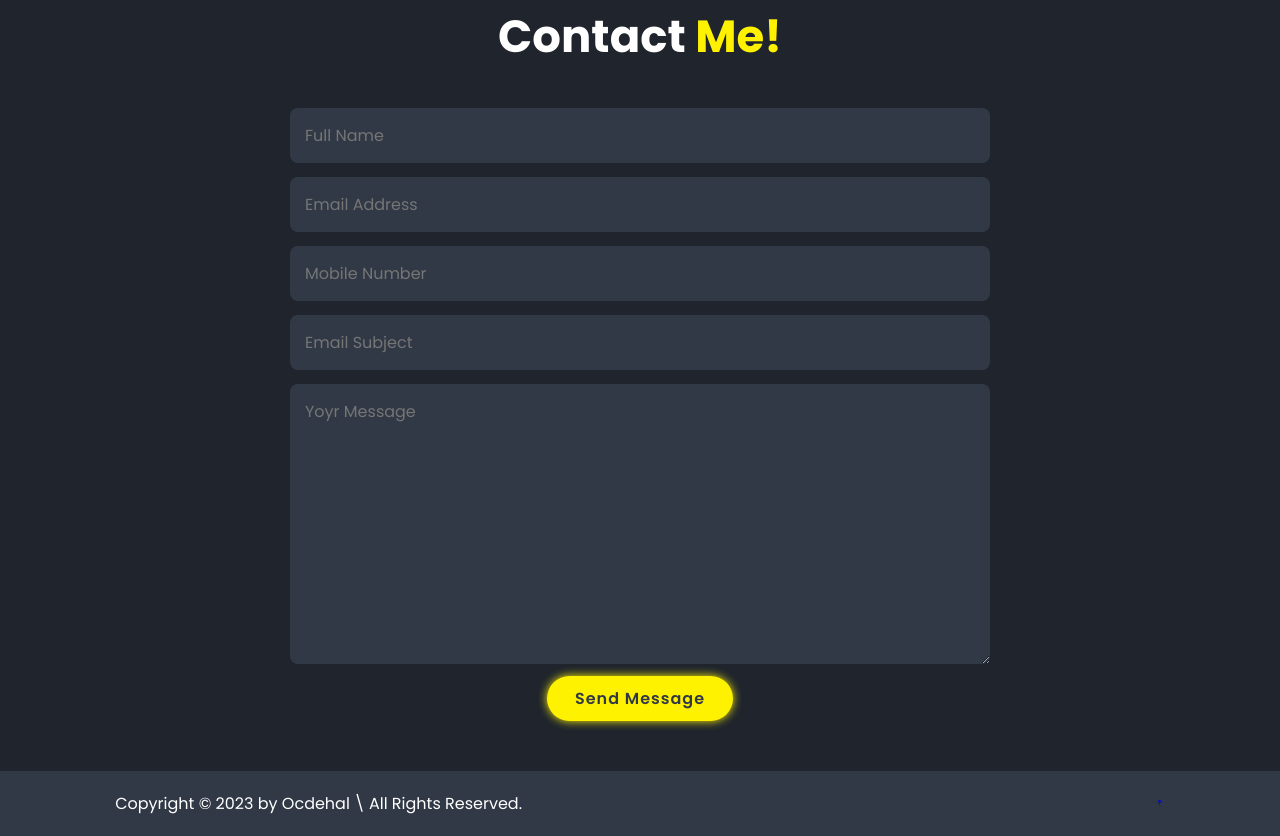
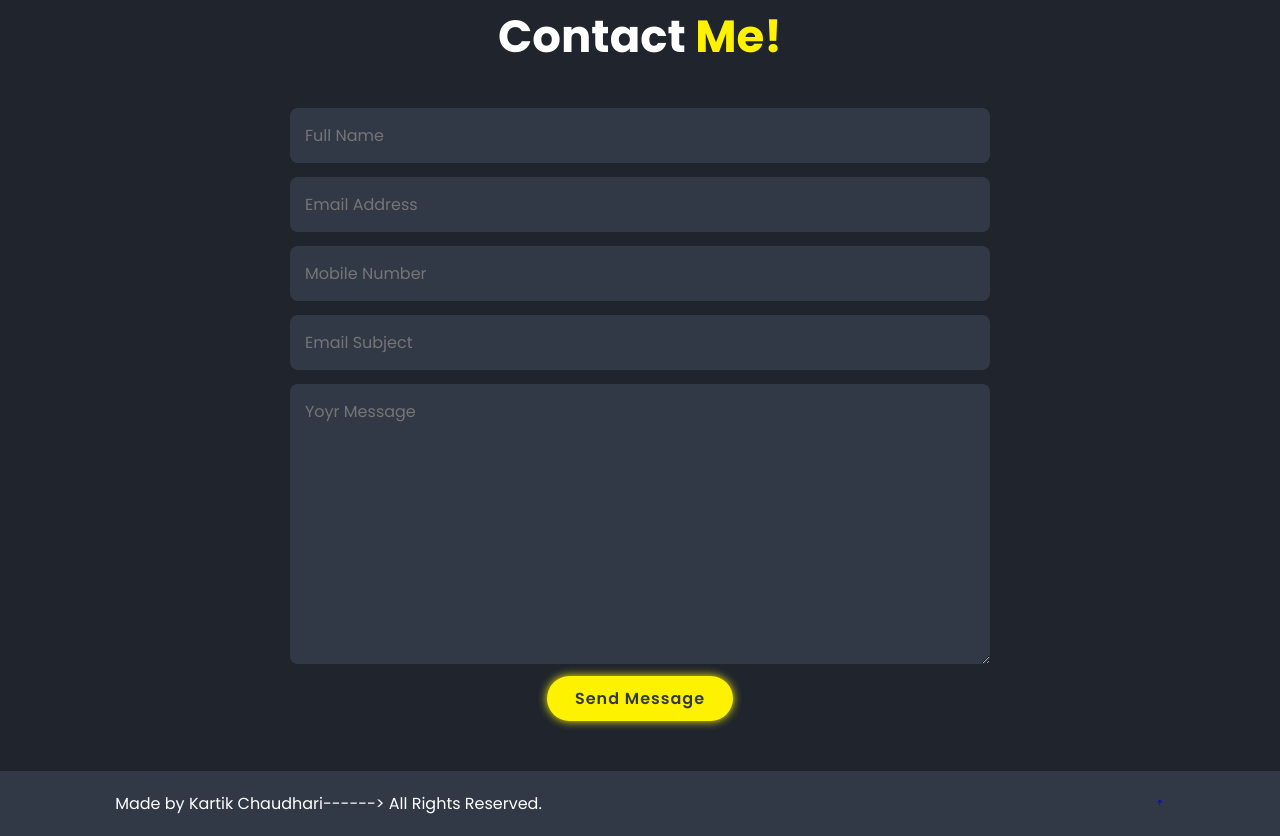
Before and after one commit to kartik-chaudhari-1911/portfolio-, a plain HTML site: page index.html in a window 1280 px wide. Shown: the part 4154-4990 px from the top of the page. Drawn offline with nearby package versions, Linux system fonts and the light colour scheme.

Commit message:
Update index.html

```diff
--- a/index.html
+++ b/index.html
@@ -156,7 +156,7 @@
     <!--Footer design-->
     <footer class="footer">
         <div class="footer-text">
-            <p>Copyright &copy; 2023 by Ocdehal \ All Rights Reserved.</p>
+            <p>Made by Kartik Chaudhari------> All Rights Reserved.</p>
         </div>
         <div class="footer-text">
             <a href="#home"><i class='bx bx-up-arrow-alt' ></i></a>
```
